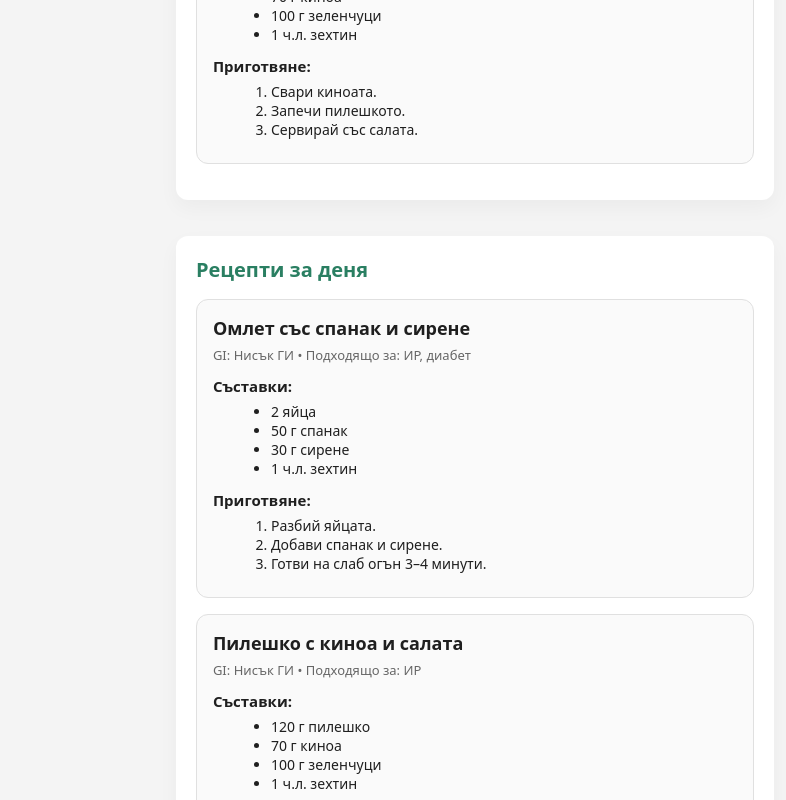
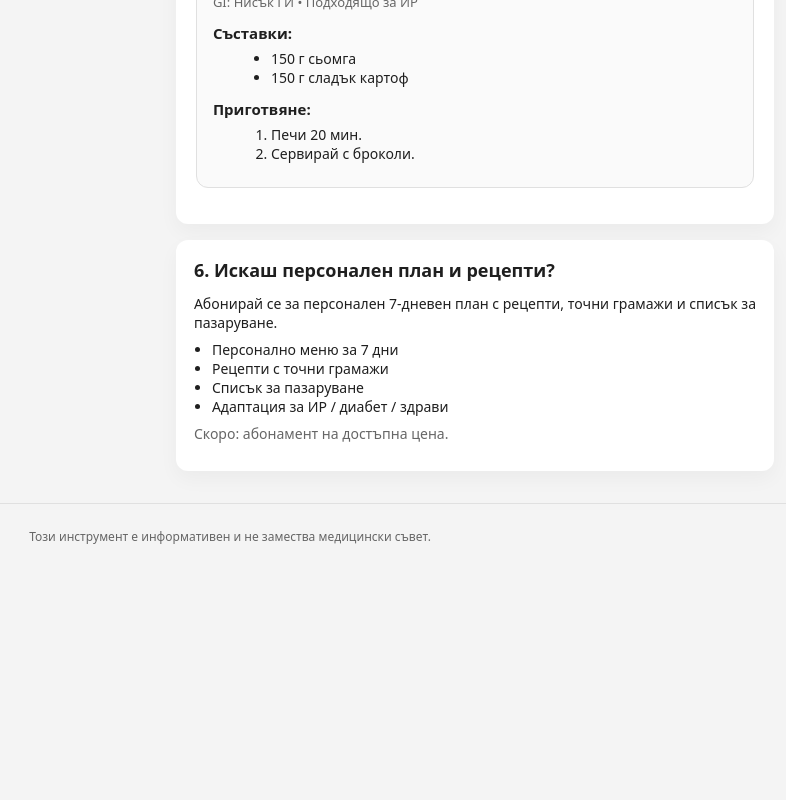
Before and after one commit to Loshana76/funforfit-calculator, a React (Vite) app: page / in a window 1280 px wide. Shown: the part 1320-2120 px from the top of the page, without its empty margins (410-1196 px from the left). After the commit the page ends 1893 px from the top, so only its background shows below. Built offline with nearby package versions, Linux system fonts and the light colour scheme.

Commit message:
Update Recipes.jsx

```diff
--- a/src/Recipes.jsx
+++ b/src/Recipes.jsx
@@ -1,157 +1,170 @@
 import './Recipes.css'
 
-export default function Recipes({ lang, condition }) {
+export default function Recipes({ lang, condition, budget }) {
   const isBG = lang === 'bg'
 
   const recipes = {
-    ir: [
+    ir: {
+      low: [
         {
-        nameBG: 'Омлет със спанак и сирене',
-        nameEN: 'Spinach & Cheese Omelette',
-        ingredientsBG: [
-          '2 яйца',
-          '50 г спанак',
-          '30 г сирене',
-          '1 ч.л. зехтин',
-        ],
-        ingredientsEN: [
-          '2 eggs',
-          '50 g spinach',
-          '30 g cheese',
-          '1 tsp olive oil',
-        ],
-        stepsBG: [
-          'Разбий яйцата.',
-          'Добави спанак и сирене.',
-          'Готви на слаб огън 3–4 минути.',
-        ],
-        stepsEN: [
-          'Beat the eggs.',
-          'Add spinach and cheese.',
-          'Cook on low heat for 3–4 minutes.',
-        ],
+          nameBG: 'Омлет със спанак',
+          nameEN: 'Spinach Omelette',
+          ingredientsBG: ['2 яйца', '50 г спанак', 'сол', '1 ч.л. олио'],
+          ingredientsEN: ['2 eggs', '50 g spinach', 'salt', '1 tsp oil'],
+          stepsBG: ['Разбий яйцата.', 'Добави спанак.', 'Готви 3–4 мин.'],
+          stepsEN: ['Beat eggs.', 'Add spinach.', 'Cook 3–4 min.'],
           gi: 'Нисък ГИ',
-        suitableBG: 'Подходящо за: ИР, диабет',
-        suitableEN: 'Suitable for: IR, T2D',
+          suitableBG: 'Подходящо за ИР',
+          suitableEN: 'Suitable for IR',
         },
-
         {
-        nameBG: 'Пилешко с киноа и салата',
-        nameEN: 'Chicken with Quinoa & Salad',
-        ingredientsBG: [
-          '120 г пилешко',
-          '70 г киноа',
-          '100 г зеленчуци',
-          '1 ч.л. зехтин',
-        ],
-        ingredientsEN: [
-          '120 g chicken',
-          '70 g quinoa',
-          '100 g vegetables',
-          '1 tsp olive oil',
-        ],
-        stepsBG: [
-          'Свари киноата.',
-          'Запечи пилешкото.',
-          'Сервирай със салата.',
-        ],
-        stepsEN: ['Cook quinoa.', 'Grill the chicken.', 'Serve with salad.'],
-        gi: 'Нисък ГИ',
-        suitableBG: 'Подходящо за: ИР',
-        suitableEN: 'Suitable for: IR',
+          nameBG: 'Леща със зеленчуци',
+          nameEN: 'Lentils with Veggies',
+          ingredientsBG: ['200 г леща', 'морков', 'лук'],
+          ingredientsEN: ['200 g lentils', 'carrot', 'onion'],
+          stepsBG: ['Свари лещата.', 'Добави зеленчуци.'],
+          stepsEN: ['Boil lentils.', 'Add vegetables.'],
+          gi: 'Много нисък ГИ',
+          suitableBG: 'Подходящо за ИР',
+          suitableEN: 'Suitable for IR',
         },
       ],
 
-    t2d: [
+      medium: [
         {
-        nameBG: 'Леща със зеленчуци',
-        nameEN: 'Lentils with Vegetables',
-        ingredientsBG: ['200 г леща', '1 морков', '1 глава лук', 'Подправки'],
-        ingredientsEN: ['200 g lentils', '1 carrot', '1 onion', 'Spices'],
-        stepsBG: [
-          'Свари лещата.',
-          'Добави зеленчуците.',
-          'Остави да къкри 15 мин.',
-        ],
-        stepsEN: [
-          'Boil the lentils.',
-          'Add vegetables.',
-          'Simmer for 15 minutes.',
-        ],
-        gi: 'Много нисък ГИ',
-        suitableBG: 'Подходящо за: диабет тип 2',
-        suitableEN: 'Suitable for: T2D',
+          nameBG: 'Пилешко с киноа',
+          nameEN: 'Chicken with Quinoa',
+          ingredientsBG: ['120 г пилешко', '70 г киноа', 'зеленчуци'],
+          ingredientsEN: ['120 g chicken', '70 g quinoa', 'vegetables'],
+          stepsBG: ['Свари киноата.', 'Запечи пилешкото.'],
+          stepsEN: ['Cook quinoa.', 'Grill chicken.'],
+          gi: 'Нисък ГИ',
+          suitableBG: 'Подходящо за ИР',
+          suitableEN: 'Suitable for IR',
         },
-
         {
-        nameBG: 'Пуешки кюфтета с карфиолено пюре',
-        nameEN: 'Turkey Meatballs with Cauliflower Mash',
-        ingredientsBG: [
-          '150 г пуешка кайма',
-          '200 г карфиол',
-          'Подправки',
-          '1 ч.л. зехтин',
-        ],
-        ingredientsEN: [
-          '150 g turkey mince',
-          '200 g cauliflower',
-          'Spices',
-          '1 tsp olive oil',
-        ],
-        stepsBG: [
-          'Оформи кюфтета и ги запечи.',
-          'Свари карфиола и го пасирай.',
-        ],
-        stepsEN: ['Shape meatballs and bake.', 'Boil cauliflower and blend.'],
-        gi: 'Много нисък ГИ',
-        suitableBG: 'Подходящо за: диабет тип 2',
-        suitableEN: 'Suitable for: T2D',
+          nameBG: 'Сьомга със сладък картоф',
+          nameEN: 'Salmon with Sweet Potato',
+          ingredientsBG: ['150 г сьомга', '150 г сладък картоф'],
+          ingredientsEN: ['150 g salmon', '150 g sweet potato'],
+          stepsBG: ['Печи 20 мин.', 'Сервирай с броколи.'],
+          stepsEN: ['Bake 20 min.', 'Serve with broccoli.'],
+          gi: 'Нисък ГИ',
+          suitableBG: 'Подходящо за ИР',
+          suitableEN: 'Suitable for IR',
         },
       ],
 
-    healthy: [
+      high: [
         {
-        nameBG: 'Овес с плод и ядки',
-        nameEN: 'Oatmeal with Fruit & Nuts',
-        ingredientsBG: [
-          '50 г овес',
-          '150 мл мляко или вода',
-          '1 плод',
-          '10 г ядки',
+          nameBG: 'Сьомга с авокадо',
+          nameEN: 'Salmon with Avocado',
+          ingredientsBG: ['150 г сьомга', '1 авокадо', 'зехтин'],
+          ingredientsEN: ['150 g salmon', '1 avocado', 'olive oil'],
+          stepsBG: ['Печи сьомгата.', 'Сервирай с авокадо.'],
+          stepsEN: ['Bake salmon.', 'Serve with avocado.'],
+          gi: 'Нисък ГИ',
+          suitableBG: 'Подходящо за ИР',
+          suitableEN: 'Suitable for IR',
+        },
       ],
-        ingredientsEN: [
-          '50 g oats',
-          '150 ml milk or water',
-          '1 fruit',
-          '10 g nuts',
-        ],
-        stepsBG: ['Свари овеса.', 'Добави плод и ядки.'],
-        stepsEN: ['Cook oats.', 'Add fruit and nuts.'],
-        gi: 'Среден ГИ',
-        suitableBG: 'Подходящо за: здрави хора',
-        suitableEN: 'Suitable for: healthy individuals',
     },
 
+    t2d: {
+      low: [
         {
-        nameBG: 'Пилешко с ориз и салата',
-        nameEN: 'Chicken with Rice & Salad',
-        ingredientsBG: ['120 г пилешко', '100 г ориз', 'Салата'],
-        ingredientsEN: ['120 g chicken', '100 g rice', 'Salad'],
-        stepsBG: ['Свари ориза.', 'Запечи пилешкото.', 'Сервирай със салата.'],
-        stepsEN: ['Cook rice.', 'Grill chicken.', 'Serve with salad.'],
-        gi: 'Среден ГИ',
-        suitableBG: 'Подходящо за: здрави хора',
-        suitableEN: 'Suitable for: healthy individuals',
+          nameBG: 'Леща с морков',
+          nameEN: 'Lentils with Carrot',
+          ingredientsBG: ['200 г леща', 'морков', 'лук'],
+          ingredientsEN: ['200 g lentils', 'carrot', 'onion'],
+          stepsBG: ['Свари лещата.', 'Добави зеленчуци.'],
+          stepsEN: ['Boil lentils.', 'Add vegetables.'],
+          gi: 'Много нисък ГИ',
+          suitableBG: 'Подходящо за диабет',
+          suitableEN: 'Suitable for T2D',
         },
       ],
+
+      medium: [
+        {
+          nameBG: 'Пуешки кюфтета',
+          nameEN: 'Turkey Meatballs',
+          ingredientsBG: ['150 г пуешка кайма', 'подправки'],
+          ingredientsEN: ['150 g turkey mince', 'spices'],
+          stepsBG: ['Оформи кюфтета.', 'Печи 20 мин.'],
+          stepsEN: ['Shape meatballs.', 'Bake 20 min.'],
+          gi: 'Много нисък ГИ',
+          suitableBG: 'Подходящо за диабет',
+          suitableEN: 'Suitable for T2D',
+        },
+      ],
+
+      high: [
+        {
+          nameBG: 'Сьомга с броколи',
+          nameEN: 'Salmon with Broccoli',
+          ingredientsBG: ['150 г сьомга', '200 г броколи'],
+          ingredientsEN: ['150 g salmon', '200 g broccoli'],
+          stepsBG: ['Печи 20 мин.', 'Сервирай.'],
+          stepsEN: ['Bake 20 min.', 'Serve.'],
+          gi: 'Много нисък ГИ',
+          suitableBG: 'Подходящо за диабет',
+          suitableEN: 'Suitable for T2D',
+        },
+      ],
+    },
+
+    healthy: {
+      low: [
+        {
+          nameBG: 'Омлет с домати',
+          nameEN: 'Omelette with Tomatoes',
+          ingredientsBG: ['2 яйца', 'домати'],
+          ingredientsEN: ['2 eggs', 'tomatoes'],
+          stepsBG: ['Разбий яйца.', 'Добави домати.'],
+          stepsEN: ['Beat eggs.', 'Add tomatoes.'],
+          gi: 'Среден ГИ',
+          suitableBG: 'Подходящо за здрави',
+          suitableEN: 'Suitable for healthy',
+        },
+      ],
+
+      medium: [
+        {
+          nameBG: 'Пилешко с ориз',
+          nameEN: 'Chicken with Rice',
+          ingredientsBG: ['120 г пилешко', '100 г ориз'],
+          ingredientsEN: ['120 g chicken', '100 g rice'],
+          stepsBG: ['Свари ориза.', 'Запечи пилешкото.'],
+          stepsEN: ['Cook rice.', 'Grill chicken.'],
+          gi: 'Среден ГИ',
+          suitableBG: 'Подходящо за здрави',
+          suitableEN: 'Suitable for healthy',
+        },
+      ],
+
+      high: [
+        {
+          nameBG: 'Сьомга с киноа',
+          nameEN: 'Salmon with Quinoa',
+          ingredientsBG: ['150 г сьомга', '70 г киноа'],
+          ingredientsEN: ['150 g salmon', '70 g quinoa'],
+          stepsBG: ['Свари киноата.', 'Печи сьомгата.'],
+          stepsEN: ['Cook quinoa.', 'Bake salmon.'],
+          gi: 'Среден ГИ',
+          suitableBG: 'Подходящо за здрави',
+          suitableEN: 'Suitable for healthy',
+        },
+      ],
+    },
   }
 
-  const list = recipes[condition] || []
+  const list = recipes[condition]?.[budget] || []
 
   return (
     <div className="recipes-section">
       <h2 className="recipes-title">
-        {isBG ? 'Рецепти за деня' : 'Daily Recipes'}
+        {isBG ? 'Рецепти според твоя бюджет' : 'Recipes by your budget'}
       </h2>
 
       {list.map((r, i) => (
```
Lines whose indentation alone changed are shown as unchanged.
